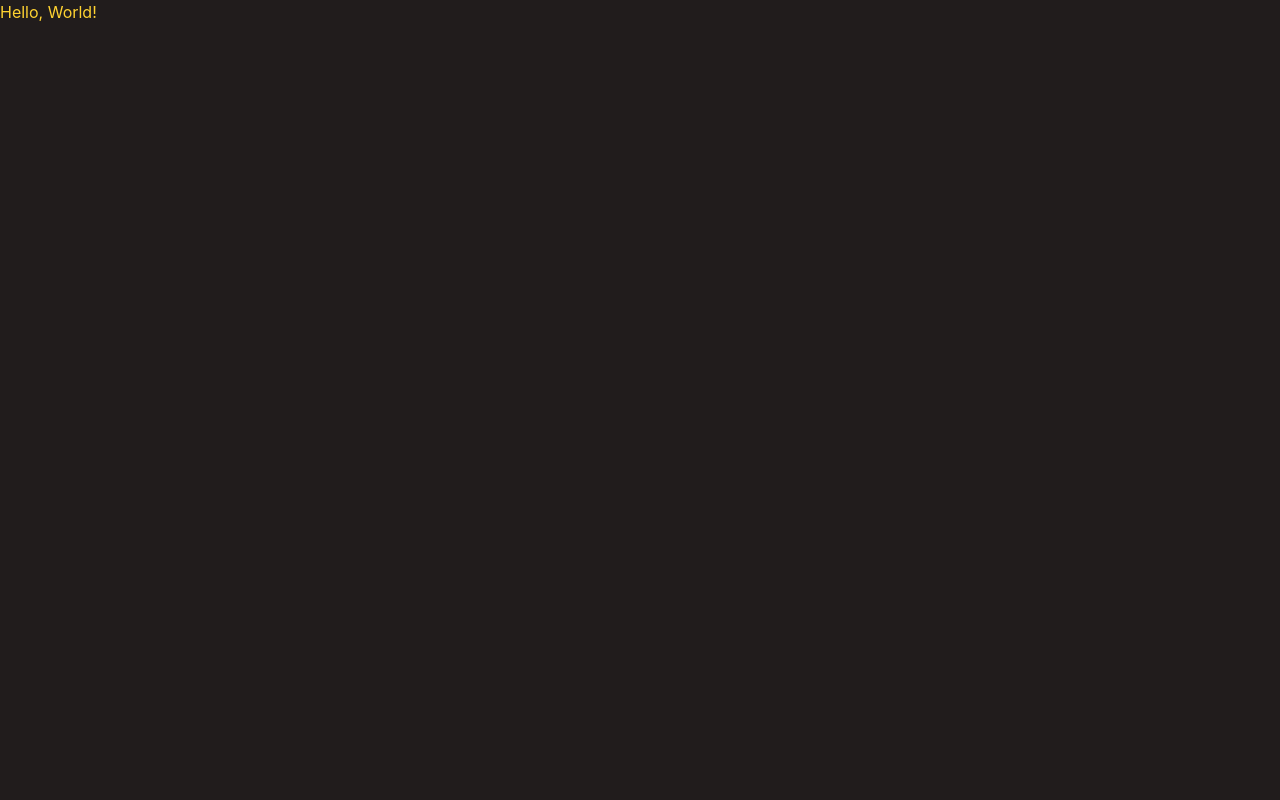
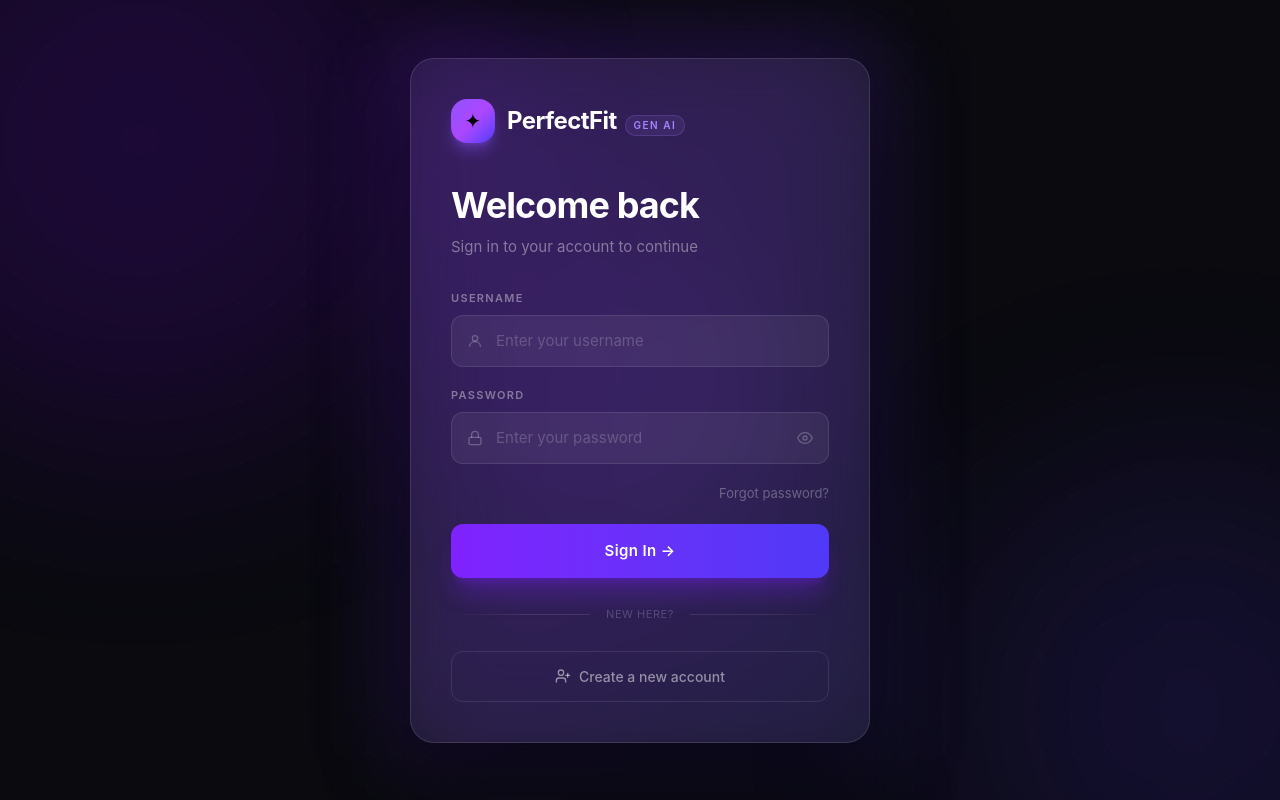
Before and after one commit to Muneeb-hub411/PerfectFit-AI, a React app in the folder frontend/: page / in a window 1280 px wide. Built offline with nearby package versions, Linux system fonts and the light colour scheme; the HTML template or start-up script is replaced by a standard one.

Commit message:
-created a login page

```diff
--- a/frontend/src/App.jsx
+++ b/frontend/src/App.jsx
@@ -1,9 +1,10 @@
 import React from "react";
+import Login from "./pages/login.jsx"
 
 const App = () => {
   return (
     <>
-      <h1 className="text-amber-300">Hello, World!</h1>
+    <Login />
     </>
   );
 };
--- a/frontend/src/index.css
+++ b/frontend/src/index.css
@@ -1,11 +1 @@
 @import "tailwindcss";
-
-* {
-  margin: 0;
-  padding: 0;
-  box-sizing: border-box;
-}
-body {
-  font-family: "Inter", sans-serif;
-  background-color: rgb(33, 28, 28);
-}
--- /dev/null
+++ b/frontend/src/pages/login.jsx
@@ -0,0 +1,174 @@
+import React, { useState } from 'react'
+
+const Login = () => {
+  const [form, setForm] = useState({ username: '', password: '' })
+  const [showPassword, setShowPassword] = useState(false)
+
+  const handleChange = (e) => {
+    setForm({ ...form, [e.target.name]: e.target.value })
+  }
+
+  const handleSubmit = (e) => {
+    e.preventDefault()
+    alert(`Logging in as: ${form.username}`)
+  }
+
+  return (
+    <div className="min-h-screen flex items-center justify-center bg-[#0a0a0f] relative overflow-hidden">
+
+      {/* ── Animated background orbs ── */}
+      <div className="absolute inset-0 overflow-hidden pointer-events-none">
+        <div className="absolute -top-40 -left-40 w-[600px] h-[600px] bg-violet-700/25 rounded-full blur-[120px] animate-pulse" />
+        <div className="absolute -bottom-40 -right-40 w-[500px] h-[500px] bg-indigo-600/20 rounded-full blur-[120px] animate-pulse delay-1000" />
+        <div className="absolute top-1/2 left-1/2 -translate-x-1/2 -translate-y-1/2 w-[300px] h-[300px] bg-purple-500/10 rounded-full blur-[80px]" />
+      </div>
+
+      {/* ── Subtle dot grid ── */}
+      <div
+        className="absolute inset-0 pointer-events-none opacity-[0.07]"
+        style={{
+          backgroundImage: 'radial-gradient(circle, #a78bfa 1px, transparent 1px)',
+          backgroundSize: '32px 32px',
+        }}
+      />
+
+      {/* ── Card ── */}
+      <div className="relative z-10 w-full max-w-[460px] mx-4">
+
+        {/* Glow ring behind card */}
+        <div className="absolute inset-0 rounded-3xl bg-gradient-to-br from-violet-600/30 to-indigo-600/20 blur-2xl scale-105 -z-10" />
+
+        <div className="bg-white/[0.06] backdrop-blur-2xl border border-white/[0.12] rounded-3xl p-10 shadow-[0_32px_80px_rgba(0,0,0,0.6)]">
+
+          {/* ── Brand ── */}
+          <div className="flex items-center gap-3 mb-10">
+            <div className="w-11 h-11 rounded-2xl bg-gradient-to-br from-violet-500 via-purple-500 to-indigo-600 flex items-center justify-center shadow-lg shadow-violet-500/40 text-xl">
+              ✦
+            </div>
+            <div className="flex items-baseline gap-2">
+              <span className="text-white text-2xl font-bold tracking-tight">PerfectFit</span>
+              <span className="text-[10px] font-semibold tracking-[0.15em] text-violet-400 bg-violet-400/10 border border-violet-400/20 rounded-full px-2 py-0.5 uppercase">
+                Gen AI
+              </span>
+            </div>
+          </div>
+
+          {/* ── Heading ── */}
+          <div className="mb-8">
+            <h1 className="text-4xl font-bold text-white tracking-tight leading-tight mb-2">
+              Welcome back
+            </h1>
+            <p className="text-white/40 text-[15px]">
+              Sign in to your account to continue
+            </p>
+          </div>
+
+          {/* ── Form ── */}
+          <form onSubmit={handleSubmit} className="space-y-5">
+
+            {/* Username */}
+            <div className="group">
+              <label className="block text-[11px] font-semibold tracking-[0.12em] uppercase text-white/40 mb-2 group-focus-within:text-violet-400 transition-colors">
+                Username
+              </label>
+              <div className="relative">
+                <div className="absolute left-4 top-1/2 -translate-y-1/2 text-white/25 group-focus-within:text-violet-400 transition-colors">
+                  <svg xmlns="http://www.w3.org/2000/svg" className="w-4 h-4" viewBox="0 0 24 24" fill="none" stroke="currentColor" strokeWidth="2" strokeLinecap="round" strokeLinejoin="round">
+                    <circle cx="12" cy="8" r="4"/><path d="M4 20c0-4 3.6-7 8-7s8 3 8 7"/>
+                  </svg>
+                </div>
+                <input
+                  type="text"
+                  name="username"
+                  placeholder="Enter your username"
+                  value={form.username}
+                  onChange={handleChange}
+                  autoComplete="username"
+                  required
+                  className="w-full bg-white/[0.06] border border-white/[0.1] hover:border-white/20 focus:border-violet-500 focus:bg-violet-500/[0.07] focus:ring-4 focus:ring-violet-500/[0.15] rounded-xl pl-11 pr-4 py-3.5 text-white text-[15px] placeholder-white/20 outline-none transition-all duration-200"
+                />
+              </div>
+            </div>
+
+            {/* Password */}
+            <div className="group">
+              <label className="block text-[11px] font-semibold tracking-[0.12em] uppercase text-white/40 mb-2 group-focus-within:text-violet-400 transition-colors">
+                Password
+              </label>
+              <div className="relative">
+                <div className="absolute left-4 top-1/2 -translate-y-1/2 text-white/25 group-focus-within:text-violet-400 transition-colors">
+                  <svg xmlns="http://www.w3.org/2000/svg" className="w-4 h-4" viewBox="0 0 24 24" fill="none" stroke="currentColor" strokeWidth="2" strokeLinecap="round" strokeLinejoin="round">
+                    <rect x="3" y="11" width="18" height="11" rx="2"/><path d="M7 11V7a5 5 0 0 1 10 0v4"/>
+                  </svg>
+                </div>
+                <input
+                  type={showPassword ? 'text' : 'password'}
+                  name="password"
+                  placeholder="Enter your password"
+                  value={form.password}
+                  onChange={handleChange}
+                  autoComplete="current-password"
+                  required
+                  className="w-full bg-white/[0.06] border border-white/[0.1] hover:border-white/20 focus:border-violet-500 focus:bg-violet-500/[0.07] focus:ring-4 focus:ring-violet-500/[0.15] rounded-xl pl-11 pr-12 py-3.5 text-white text-[15px] placeholder-white/20 outline-none transition-all duration-200"
+                />
+                <button
+                  type="button"
+                  onClick={() => setShowPassword(!showPassword)}
+                  className="absolute right-4 top-1/2 -translate-y-1/2 text-white/25 hover:text-white/60 transition-colors"
+                >
+                  {showPassword ? (
+                    <svg xmlns="http://www.w3.org/2000/svg" className="w-4 h-4" viewBox="0 0 24 24" fill="none" stroke="currentColor" strokeWidth="2" strokeLinecap="round" strokeLinejoin="round">
+                      <path d="M17.94 17.94A10.07 10.07 0 0 1 12 20c-7 0-11-8-11-8a18.45 18.45 0 0 1 5.06-5.94"/><path d="M9.9 4.24A9.12 9.12 0 0 1 12 4c7 0 11 8 11 8a18.5 18.5 0 0 1-2.16 3.19"/><line x1="1" y1="1" x2="23" y2="23"/>
+                    </svg>
+                  ) : (
+                    <svg xmlns="http://www.w3.org/2000/svg" className="w-4 h-4" viewBox="0 0 24 24" fill="none" stroke="currentColor" strokeWidth="2" strokeLinecap="round" strokeLinejoin="round">
+                      <path d="M1 12s4-8 11-8 11 8 11 8-4 8-11 8-11-8-11-8z"/><circle cx="12" cy="12" r="3"/>
+                    </svg>
+                  )}
+                </button>
+              </div>
+            </div>
+
+            {/* Forgot password */}
+            <div className="flex justify-end">
+              <a href="#" className="text-[13px] text-white/30 hover:text-violet-400 transition-colors duration-200">
+                Forgot password?
+              </a>
+            </div>
+
+            {/* Sign In Button */}
+            <button
+              type="submit"
+              className="w-full relative group overflow-hidden py-4 rounded-xl bg-gradient-to-r from-violet-600 to-indigo-600 text-white font-semibold text-[15px] tracking-wide shadow-xl shadow-violet-600/30 hover:shadow-violet-600/50 transition-all duration-300 hover:-translate-y-0.5 active:translate-y-0"
+            >
+              {/* Shine sweep on hover */}
+              <span className="absolute inset-0 bg-gradient-to-r from-transparent via-white/10 to-transparent -translate-x-full group-hover:translate-x-full transition-transform duration-700 ease-in-out" />
+              <span className="relative">Sign In →</span>
+            </button>
+          </form>
+
+          {/* ── Divider ── */}
+          <div className="flex items-center gap-4 my-7">
+            <div className="flex-1 h-px bg-gradient-to-r from-transparent via-white/10 to-white/10" />
+            <span className="text-[11px] text-white/20 tracking-wider uppercase">New here?</span>
+            <div className="flex-1 h-px bg-gradient-to-l from-transparent via-white/10 to-white/10" />
+          </div>
+
+          {/* ── Create Account ── */}
+          <a
+            href="#"
+            className="flex items-center justify-center gap-2 w-full py-3.5 rounded-xl border border-white/[0.1] hover:border-violet-500/50 hover:bg-violet-500/[0.06] text-white/50 hover:text-white text-[14px] font-medium transition-all duration-200 group"
+          >
+            <svg xmlns="http://www.w3.org/2000/svg" className="w-4 h-4 group-hover:text-violet-400 transition-colors" viewBox="0 0 24 24" fill="none" stroke="currentColor" strokeWidth="2" strokeLinecap="round" strokeLinejoin="round">
+              <path d="M16 21v-2a4 4 0 0 0-4-4H6a4 4 0 0 0-4 4v2"/><circle cx="9" cy="7" r="4"/><line x1="19" y1="8" x2="19" y2="14"/><line x1="22" y1="11" x2="16" y2="11"/>
+            </svg>
+            Create a new account
+          </a>
+
+        </div>
+      </div>
+    </div>
+  )
+}
+
+export default Login
```
